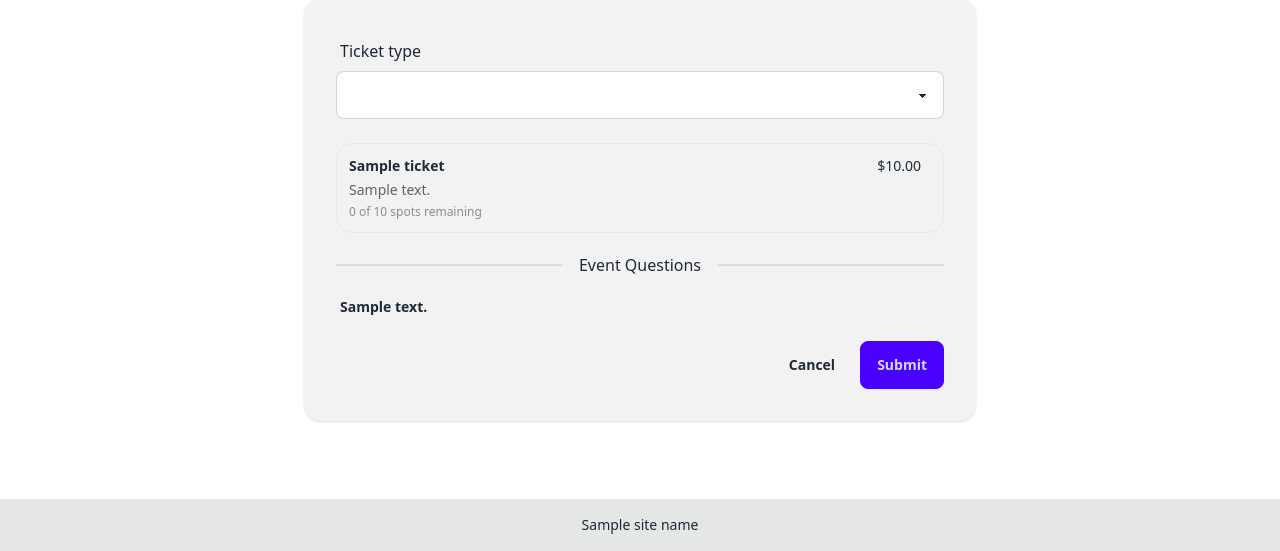
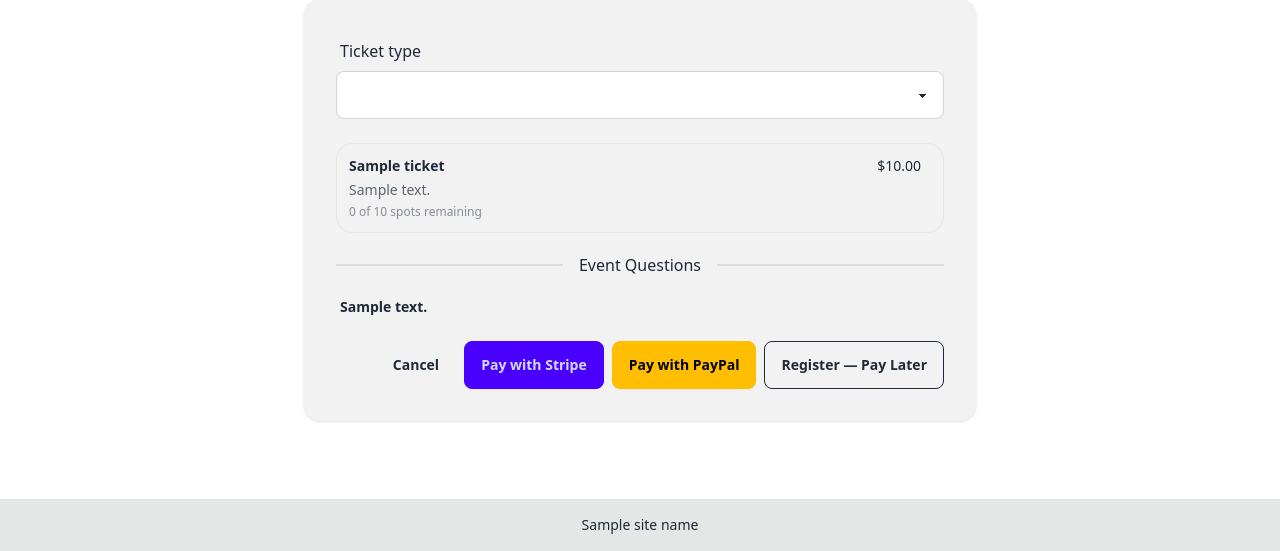
Before and after one commit to Majawat/ludus-party-planner, a Python web app: template templates/account/register_event.html in a window 1280 px wide. Shown: the part 249-800 px from the top of the page. Run offline with Jinja, Linux system fonts and the light colour scheme; the template is opened without the code that fills it: most values are stand-ins (such as "Sample title", 1, 10 or a date in 2020); form fields are guessed from the names that the template uses; some libraries are stand-ins or nearby versions.

Commit message:
Update registration templates for payment UI
register_event.html: named submit buttons (stripe/paypal/later) replace
the single submit button; buttons shown based on which processors are
enabled and whether any ticket has a non-zero price.

my_registration.html: adds a Complete Payment card for unpaid
registrations — links to Stripe session URL or PayPal checkout URL
as appropriate, or shows "pay at door" fallback.

_rows.html: adds processor badge (Stripe/PayPal/Manual) next to the
payment status badge in the registration list.

detail.html: shows payment_processor, stripe_session_id, and
paypal_order_id in the admin registration detail Payment card.

https://claude.ai/code/session_016vaSMq2zfc55sVPD5iBaCD

```diff
--- a/templates/account/register_event.html
+++ b/templates/account/register_event.html
@@ -112,9 +112,28 @@
         {% endfor %}
         {% endif %}
 
-        <div class="card-actions justify-end mt-4">
+        <div class="card-actions justify-end mt-4 flex-wrap gap-2">
           <a href="{{ url_for('public.event_detail', slug=event.slug) }}" class="btn btn-ghost">Cancel</a>
-          {{ form.submit(class="btn btn-primary") }}
+          {% set any_paid = available_tickets | selectattr('price', 'gt', 0) | list %}
+          {% if not any_paid %}
+            <button type="submit" name="payment_choice" value="later" class="btn btn-primary">
+              Register (Free)
+            </button>
+          {% else %}
+            {% if stripe_enabled %}
+              <button type="submit" name="payment_choice" value="stripe" class="btn btn-primary">
+                Pay with Stripe
+              </button>
+            {% endif %}
+            {% if paypal_enabled %}
+              <button type="submit" name="payment_choice" value="paypal" class="btn btn-warning">
+                Pay with PayPal
+              </button>
+            {% endif %}
+            <button type="submit" name="payment_choice" value="later" class="btn btn-outline">
+              Register — Pay Later
+            </button>
+          {% endif %}
         </div>
       </form>
     </div>
```
Also changed, not shown: templates/account/my_registration.html (+21 -0 lines), templates/admin/events/registrations/_rows.html (+7 -0 lines), templates/admin/events/registrations/detail.html (+18 -0 lines).
